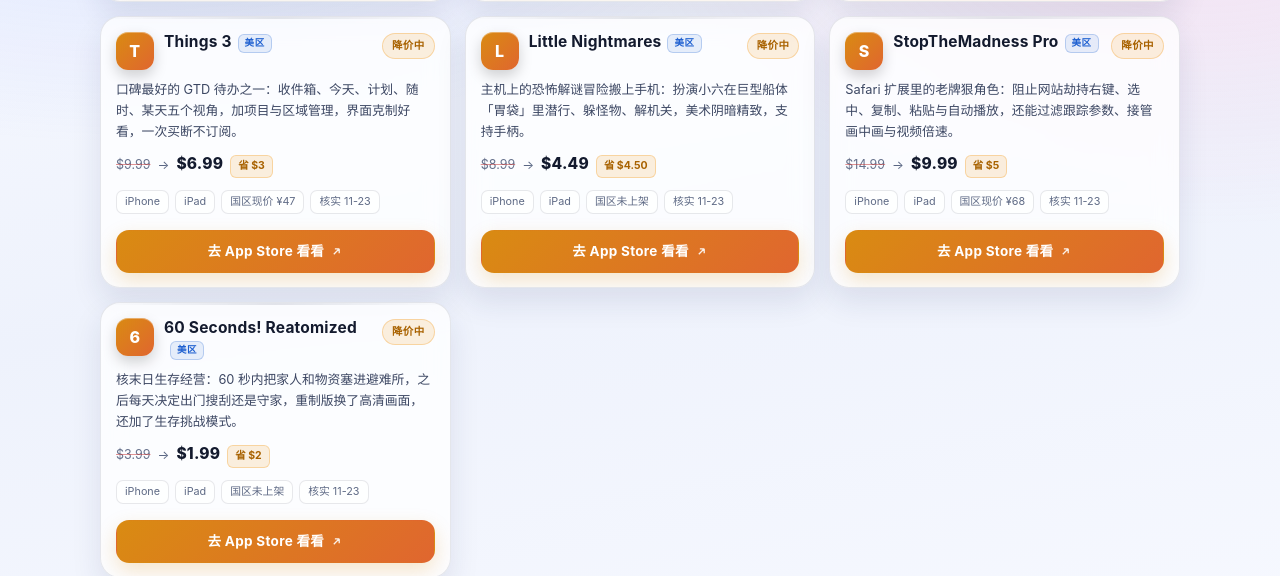
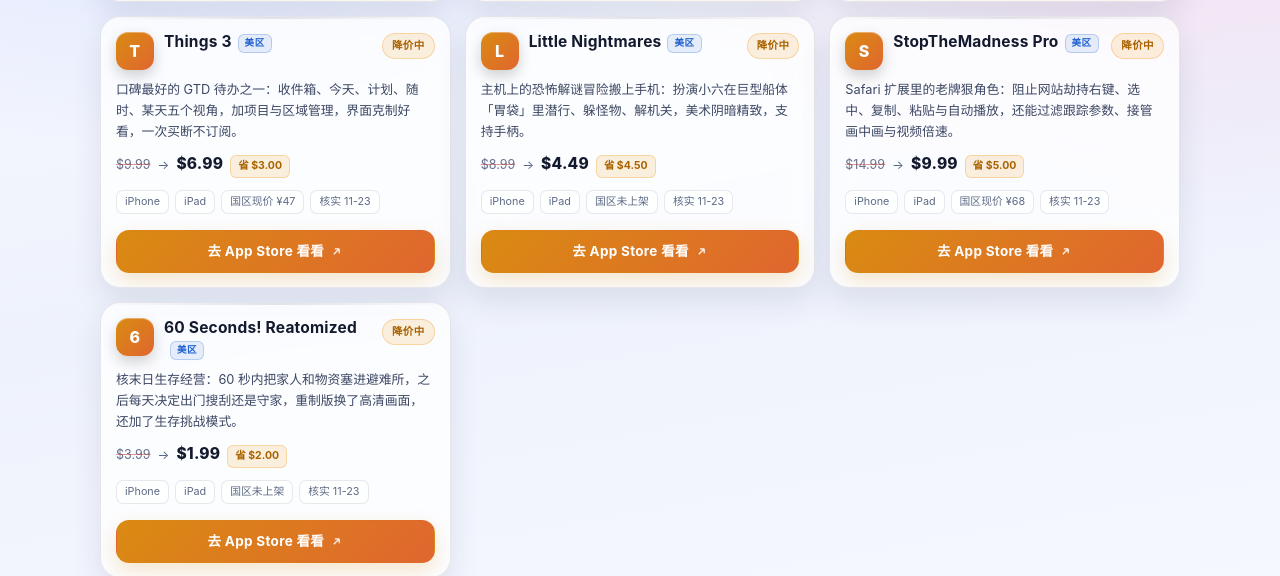
Before and after one commit to JenningKo/jenning.ipv64.de, a plain HTML site: page index.html in a window 1280 px wide. Shown: the part 4123-4699 px from the top of the page. Drawn offline with Linux system fonts and the light colour scheme.

Commit message:
美元价格统一保留两位小数

```diff
--- a/index.html
+++ b/index.html
@@ -413,7 +413,7 @@
     if(n === 0) return '免费';
     var v = Number(n);
     if(!isFinite(v)) return '–';
-    if(cur === 'USD') return '$' + (Number.isInteger(v) ? v : v.toFixed(2));
+    if(cur === 'USD') return '$' + v.toFixed(2);
     return '¥' + (Number.isInteger(v) ? v : v.toFixed(2));
   }
   function shortDate(s){
```
